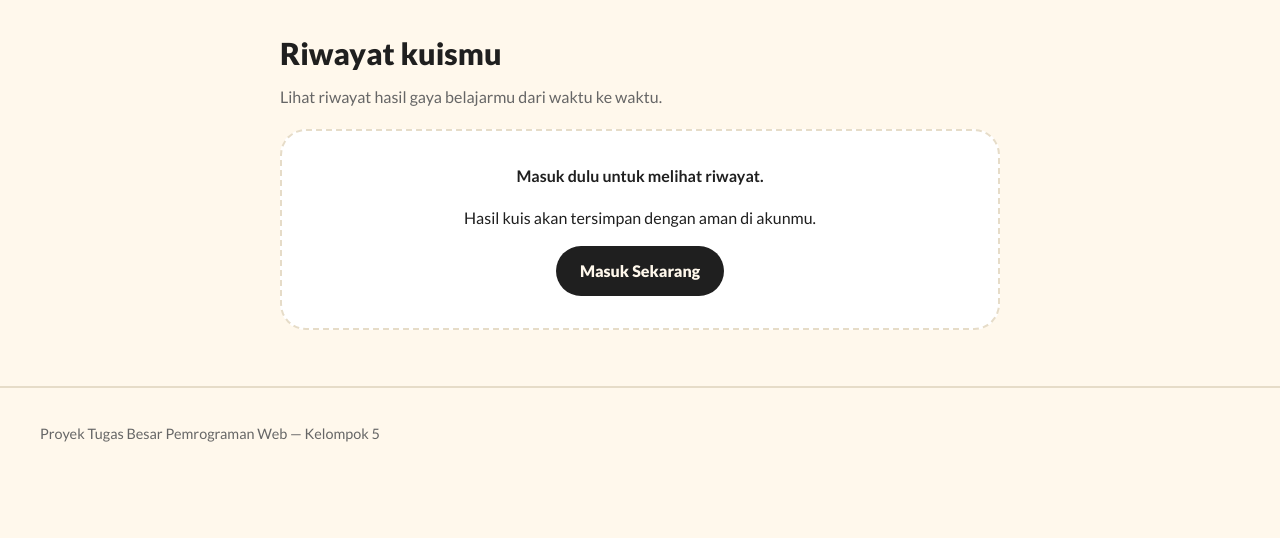
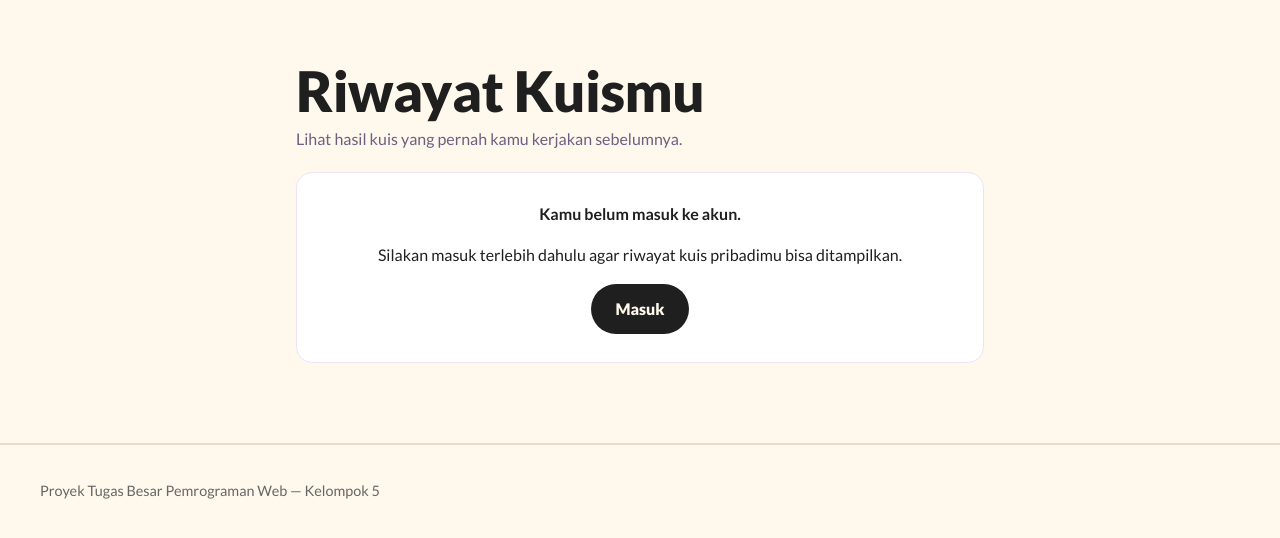
Before and after one commit to nazuora/kenali-gaya-belajarmu, a PHP site: page /riwayat.php in a window 1280 px wide. Shown: the part 70-608 px from the top of the page. Run offline with PHP 8.4, Linux system fonts and the light colour scheme.

Commit message:
Update riwayat.php

```diff
--- a/riwayat.php
+++ b/riwayat.php
@@ -1,140 +1,269 @@
 <?php
-/*
-  File: riwayat.php
-  Keterangan: Menampilkan daftar riwayat pengerjaan kuis pengguna,
-  tautan detail hasil, serta fitur hapus riwayat tanpa grafik.
-*/
-
+// Sambungkan ke database, session, dan fungsi bantu
 require __DIR__ . '/config/koneksi.php';
 
-$login = false;
-if (isset($_SESSION['user']) && isset($_SESSION['user']['id'])) {
-    $login = true;
-}
+// Cek apakah pengguna sudah login dan ambil ID-nya
+$sudah_login = !empty($_SESSION['user']);
+$id_user     = $sudah_login ? (int)$_SESSION['user']['id'] : 0;
 
-if ($login) {
-    $uid = (int)$_SESSION['user']['id'];
-} else {
-    $uid = 0;
-}
+// ==========================================
+// 1. HAPUS RIWAYAT (DELETE)
+// ==========================================
+if ($sudah_login && $_SERVER['REQUEST_METHOD'] === 'POST' && ($_POST['aksi'] ?? '') === 'hapus') {
+    csrf_periksa(); // Cek token CSRF dari koneksi.php
+    $id_hasil = (int)($_POST['id'] ?? 0);
 
-// Proses hapus satu catatan riwayat milik pengguna yang sedang login
-if ($login && $_SERVER['REQUEST_METHOD'] === 'POST') {
-    if (isset($_POST['aksi']) && $_POST['aksi'] === 'hapus') {
-        csrf_periksa();
+    // Hapus hanya jika id hasil cocok dan milik user yang sedang login
+    $stmt = mysqli_prepare($db, 'DELETE FROM hasil_kuis WHERE id = ? AND user_id = ?');
+    mysqli_stmt_bind_param($stmt, 'ii', $id_hasil, $id_user);
+    mysqli_stmt_execute($stmt);
+    mysqli_stmt_close($stmt);
 
-        if (isset($_POST['id'])) {
-            $id_riwayat = (int)$_POST['id'];
-        } else {
-            $id_riwayat = 0;
-        }
-
-        if ($id_riwayat > 0) {
-            $stmt = $db->prepare('DELETE FROM hasil_kuis WHERE id = ? AND user_id = ?');
-            $stmt->bind_param('ii', $id_riwayat, $uid);
-            $stmt->execute();
-        }
-
+    // Redirect ke riwayat.php agar tidak kirim ulang form saat di-refresh
     header('Location: ' . url('/riwayat.php'));
     exit;
 }
-}
 
-// Ambil seluruh riwayat hasil kuis pengguna dari database
-$rows = [];
-
-if ($login) {
-    $stmt = $db->prepare('SELECT h.id, h.persen_visual, h.persen_auditori, h.persen_kinestetik, h.dibuat_pada, g.kode, g.nama AS gaya
+// ==========================================
+// 2. AMBIL RIWAYAT (READ) MILIK USER INI
+// ==========================================
+$daftar_riwayat = [];
+if ($sudah_login) {
+    $sql = 'SELECT h.id, h.persen_visual, h.persen_auditori, h.persen_kinestetik, h.dibuat_pada,
+                   g.kode, g.nama AS gaya, g.julukan, g.pengertian, g.tips
             FROM hasil_kuis h
             JOIN gaya_belajar g ON g.id = h.gaya_utama_id
             WHERE h.user_id = ?
-                          ORDER BY h.dibuat_pada ASC, h.id ASC');
-    $stmt->bind_param('i', $uid);
-    $stmt->execute();
-    $result = $stmt->get_result();
+            ORDER BY h.dibuat_pada DESC, h.id DESC';
 
-    while ($row = $result->fetch_assoc()) {
-        $rows[] = $row;
+    $stmt = mysqli_prepare($db, $sql);
+    mysqli_stmt_bind_param($stmt, 'i', $id_user);
+    mysqli_stmt_execute($stmt);
+    $hasil_query = mysqli_stmt_get_result($stmt);
+
+    while ($baris = mysqli_fetch_assoc($hasil_query)) {
+        $daftar_riwayat[] = $baris;
     }
+    mysqli_stmt_close($stmt);
 }
-
-$jumlah_data = count($rows);
 
 $judul = 'Riwayat Kuis';
 require __DIR__ . '/includes/header.php';
 ?>
 
-<div class="narrow" style="max-width: 720px;">
-  <h1 class="s">Riwayat kuismu</h1>
-  <p class="sub">Lihat riwayat hasil gaya belajarmu dari waktu ke waktu.</p>
+<style>
+  .wadah-riwayat {
+    max-width: 720px;
+    margin: 24px auto;
+    padding: 0 16px;
+  }
+  .judul-halaman {
+    margin-bottom: 4px;
+  }
+  .subjudul {
+    color: #6B6080;
+    margin-top: 0;
+    margin-bottom: 20px;
+  }
+  .kartu-kosong, .kartu-riwayat {
+    background: #FFFFFF;
+    border: 1.5px solid #EDE3F3;
+    border-radius: 16px;
+    margin-bottom: 14px;
+    overflow: hidden;
+  }
+  .kartu-kosong {
+    padding: 28px 20px;
+    text-align: center;
+  }
+  .tombol-buka {
+    width: 100%;
+    background: none;
+    border: none;
+    padding: 16px 20px;
+    display: flex;
+    align-items: center;
+    justify-content: space-between;
+    gap: 12px;
+    cursor: pointer;
+    text-align: left;
+    color: #3A2F52;
+    font: inherit;
+  }
+  .label-gaya {
+    display: inline-block;
+    padding: 4px 12px;
+    border-radius: 999px;
+    font-weight: 700;
+    font-size: 0.9rem;
+    color: #2D3142;
+    margin-bottom: 4px;
+  }
+  .tanggal-riwayat {
+    font-size: 0.85rem;
+    color: #6B6080;
+  }
+  .isi-detail {
+    padding: 16px 20px 20px;
+    border-top: 1px solid #EDE3F3;
+  }
+  .tersembunyi {
+    display: none;
+  }
+  .baris-nilai {
+    margin-bottom: 12px;
+  }
+  .teks-nilai {
+    display: flex;
+    justify-content: space-between;
+    font-size: 0.9rem;
+    margin-bottom: 4px;
+  }
+  .jalur-bar {
+    height: 10px;
+    background: #EDE3F3;
+    border-radius: 999px;
+    overflow: hidden;
+  }
+  .isi-bar {
+    height: 100%;
+  }
+  .kotak-tips {
+    margin-top: 14px;
+    padding: 12px 14px;
+    border-radius: 12px;
+    background: #FFF9F3;
+    border: 1px solid #EDE3F3;
+  }
+  .aksi-tombol {
+    display: flex;
+    flex-wrap: wrap;
+    gap: 10px;
+    margin-top: 16px;
+  }
 
-  <?php if (!$login): ?>
-    <div class="empty">
-      <strong>Masuk dulu untuk melihat riwayat.</strong>
-      <p>Hasil kuis akan tersimpan dengan aman di akunmu.</p>
-      <a class="btn" href="<?= e(url('/masuk.php')) ?>">Masuk Sekarang</a>
+  /* Mode gelap otomatis sesuai pengaturan perangkat */
+  @media (prefers-color-scheme: dark) {
+    .subjudul, .tanggal-riwayat {
+      color: #BDB3D1;
+    }
+    .kartu-kosong, .kartu-riwayat {
+      background: #2A2540;
+      border-color: #3F3858;
+    }
+    .tombol-buka {
+      color: #F3EEFA;
+    }
+    .label-gaya {
+      color: #F3EEFA;
+    }
+    .isi-detail {
+      border-top-color: #3F3858;
+    }
+    .jalur-bar {
+      background: #3F3858;
+    }
+    .kotak-tips {
+      background: #1E1A2B;
+      border-color: #3F3858;
+    }
+  }
+</style>
+
+<div class="wadah-riwayat">
+  <h1 class="judul-halaman">Riwayat Kuismu</h1>
+  <p class="subjudul">Lihat hasil kuis yang pernah kamu kerjakan sebelumnya.</p>
+
+  <?php if (!$sudah_login): ?>
+    <div class="kartu-kosong">
+      <strong>Kamu belum masuk ke akun.</strong>
+      <p>Silakan masuk terlebih dahulu agar riwayat kuis pribadimu bisa ditampilkan.</p>
+      <a class="btn" href="<?= e(url('/masuk.php')) ?>">Masuk</a>
     </div>
-  <?php elseif ($jumlah_data === 0): ?>
-    <div class="empty">
-      <strong>Belum ada hasil kuis.</strong>
-      <p>Ayo kerjakan kuis pertamamu untuk mulai melacak gaya belajar.</p>
-      <a class="btn" href="<?= e(url('/petunjuk.php')) ?>">Mulai Kuis</a>
+
+  <?php elseif (count($daftar_riwayat) === 0): ?>
+    <div class="kartu-kosong">
+      <strong>Belum ada riwayat kuis.</strong>
+      <p>Akun ini belum pernah mengerjakan kuis. Yuk coba kerjakan kuis pertamamu!</p>
+      <a class="btn" href="<?= e(url('/kuis.php')) ?>">Mulai Kuis</a>
     </div>
+
   <?php else: ?>
-    <!-- Daftar riwayat pengerjaan kuis -->
-    <?php foreach (array_reverse($rows) as $r): ?>
-      <div class="item">
-        <button type="button" class="head" aria-expanded="false">
-          <span class="pill"><?= e($r['gaya']) ?></span>
-          <span class="date"><?= e(tanggal_id($r['dibuat_pada'])) ?></span>
-          <span class="chev" aria-hidden="true">▾</span>
+    <?php foreach ($daftar_riwayat as $item): ?>
+      <?php
+        // Tentukan warna sesuai kode gaya belajar (V = Visual, A = Auditori, K = Kinestetik)
+        $kode = $item['kode'];
+        if ($kode === 'A') {
+            $warna_utama = '#FF9F7A';
+            $warna_lembut = '#FFE9DE';
+        } elseif ($kode === 'K') {
+            $warna_utama = '#5CCB9C';
+            $warna_lembut = '#DDF6EA';
+        } else {
+            $warna_utama = '#8B7CF0';
+            $warna_lembut = '#ECE8FF';
+        }
+      ?>
+      <div class="kartu-riwayat">
+        <!-- Klik tombol ini untuk membuka/menutup detail hasil -->
+        <button type="button" class="tombol-buka" aria-expanded="false">
+          <div>
+            <span class="label-gaya" style="background: <?= e($warna_lembut) ?>; border: 1.5px solid <?= e($warna_utama) ?>;">
+              <?= e($item['gaya']) ?> - <?= e($item['julukan']) ?>
+            </span>
+            <div class="tanggal-riwayat"><?= e(tanggal_id($item['dibuat_pada'])) ?></div>
+          </div>
+          <span aria-hidden="true">&#9662;</span>
         </button>
 
-        <div class="body hidden">
-          <div class="row">
-            <div class="lab">
+        <!-- Isi detail hasil kuis -->
+        <div class="isi-detail tersembunyi">
+          <p><strong>Gaya Utama:</strong> <?= e($item['gaya']) ?> (<?= e($item['julukan']) ?>)</p>
+          <p><?= e($item['pengertian']) ?></p>
+
+          <div class="baris-nilai">
+            <div class="teks-nilai">
               <span>Visual</span>
-              <span><?= (int)$r['persen_visual'] ?>%</span>
+              <span><?= (int)$item['persen_visual'] ?>%</span>
             </div>
-            <div class="track">
-              <div style="width: <?= (int)$r['persen_visual'] ?>%;"></div>
+            <div class="jalur-bar">
+              <div class="isi-bar" style="width: <?= (int)$item['persen_visual'] ?>%; background: #8B7CF0;"></div>
             </div>
           </div>
 
-          <div class="row">
-            <div class="lab">
+          <div class="baris-nilai">
+            <div class="teks-nilai">
               <span>Auditori</span>
-              <span><?= (int)$r['persen_auditori'] ?>%</span>
+              <span><?= (int)$item['persen_auditori'] ?>%</span>
             </div>
-            <div class="track">
-              <div style="width: <?= (int)$r['persen_auditori'] ?>%;"></div>
+            <div class="jalur-bar">
+              <div class="isi-bar" style="width: <?= (int)$item['persen_auditori'] ?>%; background: #FF9F7A;"></div>
             </div>
           </div>
 
-          <div class="row">
-            <div class="lab">
+          <div class="baris-nilai">
+            <div class="teks-nilai">
               <span>Kinestetik</span>
-              <span><?= (int)$r['persen_kinestetik'] ?>%</span>
+              <span><?= (int)$item['persen_kinestetik'] ?>%</span>
             </div>
-            <div class="track">
-              <div style="width: <?= (int)$r['persen_kinestetik'] ?>%;"></div>
+            <div class="jalur-bar">
+              <div class="isi-bar" style="width: <?= (int)$item['persen_kinestetik'] ?>%; background: #5CCB9C;"></div>
             </div>
           </div>
 
-          <!-- Tombol aksi -->
-          <div class="actions" style="justify-content:flex-start;align-items:center">
+          <div class="kotak-tips">
+            <strong>Tips Belajar:</strong>
+            <p style="margin: 6px 0 0;"><?= nl2br(e($item['tips'])) ?></p>
+          </div>
 
-            <a class="btn ghost" style="padding:8px 18px" href="<?= e(url('/jenis.php?gaya=' . $r['kode'])) ?>">
-              Lihat penjelasan <?= e($r['gaya']) ?>
-            </a>
+          <div class="aksi-tombol">
+            <a class="btn ghost" href="<?= e(url('/hasil.php?id=' . (int)$item['id'])) ?>">Lihat Halaman Hasil</a>
 
-            <form method="post">
+            <form method="post" style="margin: 0;">
               <?= csrf_field() ?>
               <input type="hidden" name="aksi" value="hapus">
-              <input type="hidden" name="id" value="<?= (int)$r['id'] ?>">
-              <button type="button" class="btn red del" style="padding: 8px 18px;">
-                Hapus hasil ini
-              </button>
+              <input type="hidden" name="id" value="<?= (int)$item['id'] ?>">
+              <button type="button" class="btn red tombol-hapus">Hapus Hasil</button>
             </form>
           </div>
         </div>
@@ -144,26 +273,28 @@ require __DIR__ . '/includes/header.php';
 </div>
 
 <script>
-  // Toggle buka/tutup detail item dan konfirmasi dua kali klik sebelum hapus
-  document.querySelectorAll('.item').forEach(function(item) {
-    const head = item.querySelector('.head');
-    const body = item.querySelector('.body');
-    const delBtn = item.querySelector('.del');
+  // Buka atau tutup detail hasil saat tombol panah/header diklik
+  document.querySelectorAll('.tombol-buka').forEach(function (tombol) {
+    tombol.addEventListener('click', function () {
+      const kartu = tombol.closest('.kartu-riwayat');
+      const detail = kartu.querySelector('.isi-detail');
+      const sedangBuka = !detail.classList.contains('tersembunyi');
 
-    head.onclick = function() {
-      const isOpen = head.getAttribute('aria-expanded') === 'true';
-      head.setAttribute('aria-expanded', !isOpen);
-      body.classList.toggle('hidden', isOpen);
-    };
+      detail.classList.toggle('tersembunyi', sedangBuka);
+      tombol.setAttribute('aria-expanded', String(!sedangBuka));
+    });
+  });
 
-    delBtn.onclick = function() {
-      if (delBtn.dataset.sure) {
-        delBtn.closest('form').submit();
+  // Minta klik dua kali sebelum benar-benar mengirim form hapus
+  document.querySelectorAll('.tombol-hapus').forEach(function (tombolHapus) {
+    tombolHapus.addEventListener('click', function () {
+      if (tombolHapus.dataset.yakin === '1') {
+        tombolHapus.closest('form').submit();
       } else {
-        delBtn.dataset.sure = '1';
-        delBtn.textContent = 'Klik lagi untuk konfirmasi hapus';
+        tombolHapus.dataset.yakin = '1';
+        tombolHapus.textContent = 'Klik lagi untuk hapus';
       }
-    };
+    });
   });
 </script>
 
```
Lines whose indentation alone changed are shown as unchanged.
